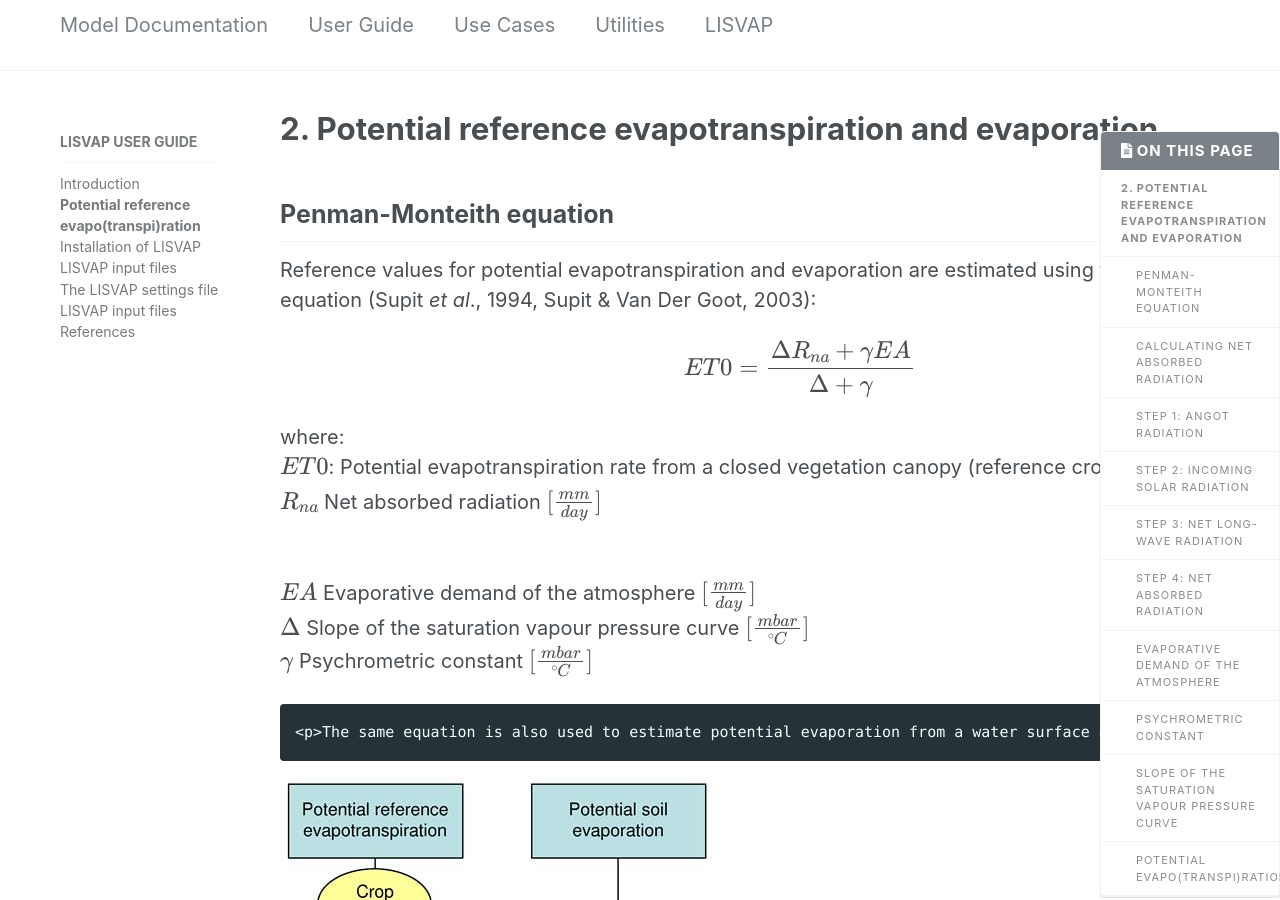
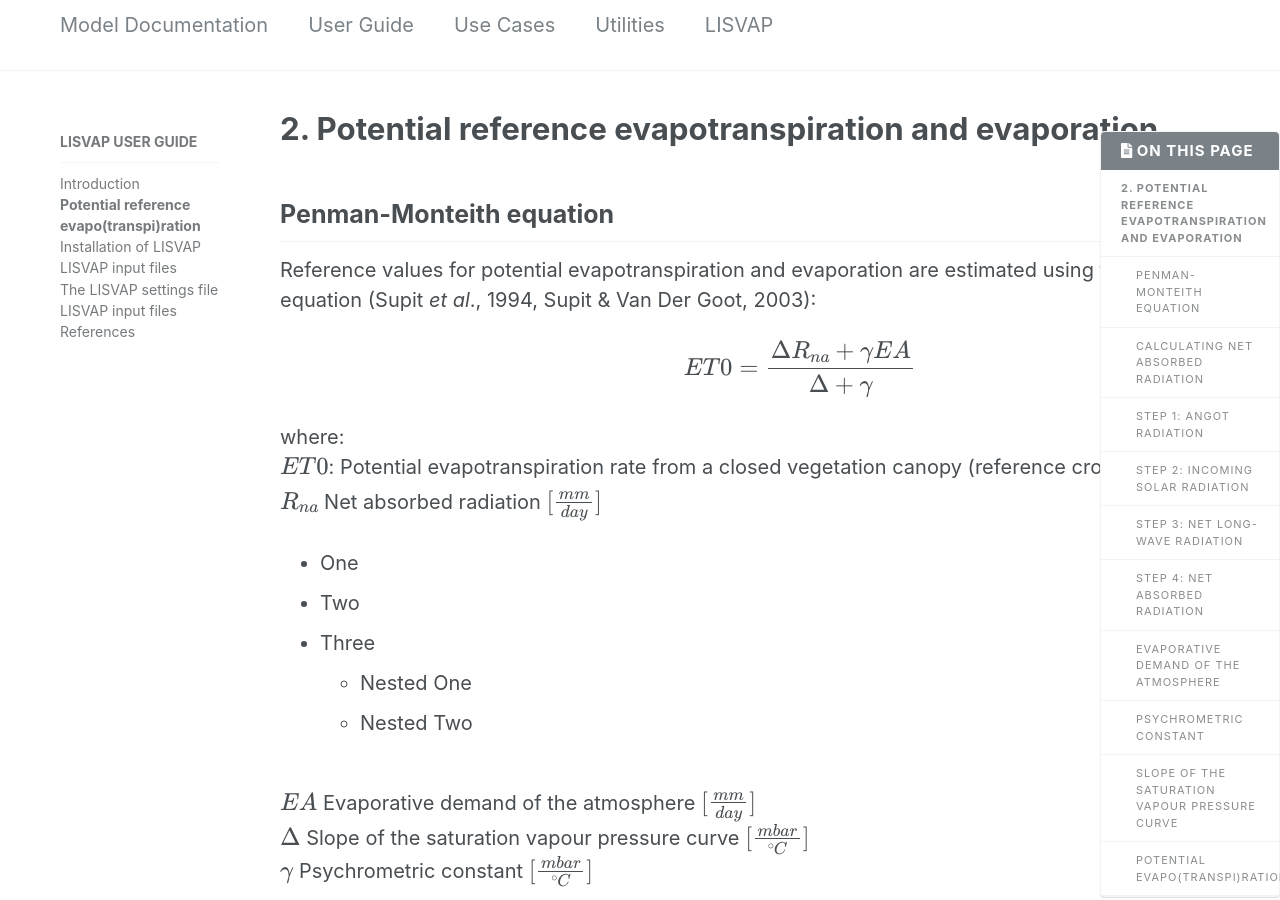
Before and after one commit to ec-jrc/lisflood-lisvap, a Jekyll site: the page built from 2_LISVAP_evaporation/index.md, in a window 1280 px wide and 900 px high. Built offline with Jekyll 4.4.1, drawn with Linux system fonts in a browser that asks for light colours; nearby versions of some CDN libraries; our own code applies the rules of GitHub Pages for plain Markdown files; formulas are drawn with MathJax 3.

Commit message:
Update index.md

```diff
--- a/2_LISVAP_evaporation/index.md
+++ b/2_LISVAP_evaporation/index.md
@@ -12,6 +12,16 @@ where:<br/>
     $ET0$: Potential evapotranspiration rate from a closed vegetation canopy (reference crop) $[\frac{mm}{day}]$<br/>
     $R_{na}$	Net absorbed radiation $[\frac{mm}{day}]$
 
+<ul>
+    <li>One</li>
+    <li>Two</li>
+    <li>Three
+        <ul>
+            <li>Nested One</li>
+            <li>Nested Two</li>
+        </ul>
+    </li>
+</ul>
 
 <br/>   $EA$	Evaporative demand of the atmosphere $[\frac{mm}{day}]$
 <br/>   $\Delta$		Slope of the saturation vapour pressure curve $[\frac{mbar}{^\circ C}]$
```
